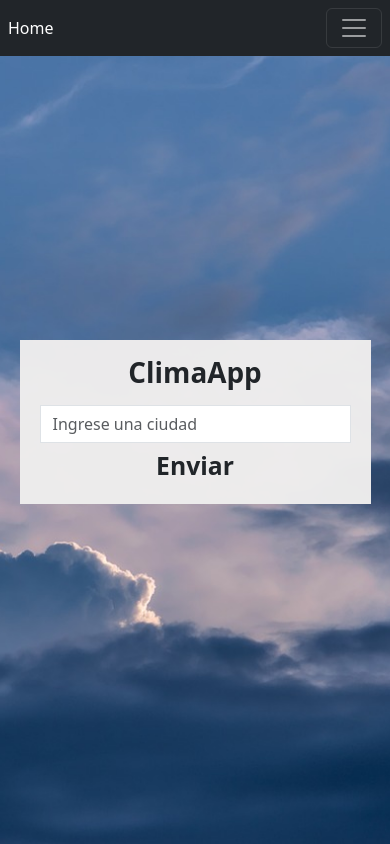
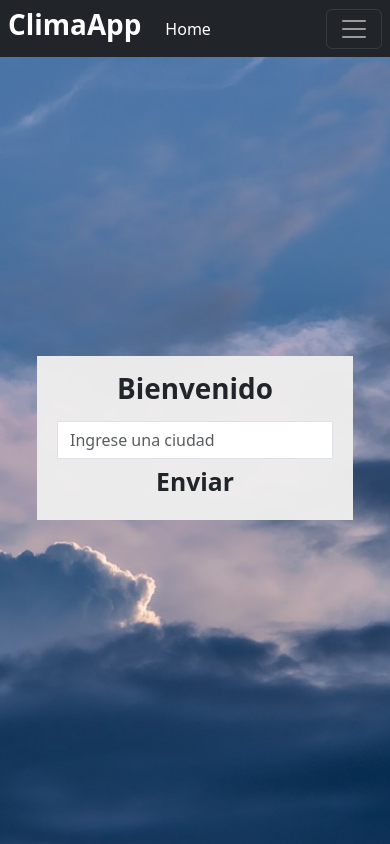
Before and after one commit to Rokralio/climaAPp, a React (Vite) app: page /climaapp/ in a window 390 px wide. Built offline with nearby package versions, Linux system fonts and the light colour scheme; no server answers; sample sign-in values are in the browser's storage.

Commit message:
estilos agregados al proyecto

```diff
--- a/src/auth/pages/LoginPage.jsx
+++ b/src/auth/pages/LoginPage.jsx
@@ -19,7 +19,6 @@ export const LoginPage = () => {
 
   const onSubmit = (event) => {
     event.preventDefault();
-    console.log({ email, password });
     dispatch( startLoginWithEmailPassword ({ email, password }) );
   };
 
--- a/src/auth/pages/styles.css
+++ b/src/auth/pages/styles.css
@@ -9,12 +9,10 @@ html, body {
   background-image: url('../../assets/images/predeterminado.jpg');
   background-size: cover;
   background-position: center;
-  width: 70%;
+  width: 100%;
   height: 100vh;
   position: absolute;
   top: 0;
-  left: 15%;
-  right: 15%;
   padding-left: 1rem;
   padding-right: 1rem;
   transition: background-image 0.5s ease-in-out;
@@ -33,11 +31,6 @@ html, body {
 }
 
 @media (max-width: 1024px) {
-  .login-background {
-    width: 70%;
-    left: 15%;
-    right: 15%;
-  }
   .login-container {
     width: 90%;
     left: 0;
@@ -46,11 +39,6 @@ html, body {
 }
 
 @media (max-width: 768px) {
-  .login-background {
-    width: 100%;
-    left: 0;
-    right: 0;
-  }
   .login-container {
     width:90%;
     left: 0;
--- a/src/climaApp/ClimaPage.jsx
+++ b/src/climaApp/ClimaPage.jsx
@@ -7,9 +7,9 @@ export function ClimaPage() {
 
   return (
     <div className="container-fluid vh-100 d-flex flex-column justify-content-center align-items-center">
-      <div className="col-12 col-md-6 d-flex flex-column align-items-center">
+      <div className="col-12 col-md-12 d-flex flex-column align-items-center">
         <GetClimaFondo descripcionClima={descripcionClima} />
-        <div className="api-container ">
+        <div className="api-container">
           <ApiClimaApp className="appQueries" setDescripcionClima={setDescripcionClima} />
         </div>
       </div>
--- a/src/climaApp/climaPage.css
+++ b/src/climaApp/climaPage.css
@@ -11,22 +11,17 @@ html, body {
   padding: 0;
 }
 
-
 .api-container {
-  flex-grow: 1;
-  position: relative;
-  z-index: 5;
-  width: 90%;
-  margin: 0 auto;
-  margin-top: 10%;
-  max-height: 80vh;
+  width: 80%;
 }
 
-.get-clima-fondo {
-  width: 100%;
-  height: 100%;
+.cuadro-main {
+  position: relative;
+  width: 90%;
+  padding-top: 3rem;
+  padding-bottom: 1rem;
   margin: 0 auto;
-  position: relative;
+  max-height: 90vh;
   overflow: auto;
 }
 
@@ -40,17 +35,12 @@ html, body {
 
 @media (max-width: 1024px) {
   .api-container {
-    width: 90%;
-    left: 0;
-    right: 0;
+    width: 80%;
   }
 }
 
 @media (max-width: 768px) {
   .api-container {
-    width:90%;
-    left: 0;
-    right: 0;
-    margin: 0;
+    width: 90%;
   }
 }
--- a/src/climaApp/componentes/ImgFondo/GetClimaFondo.css
+++ b/src/climaApp/componentes/ImgFondo/GetClimaFondo.css
@@ -1,29 +1,11 @@
 .stylFondo {
   background-size: cover;
   background-position: center;
-  width: 70%;
+  width: 100%;
   height: 100vh;
   position: absolute;
   top: 0;
-  left: 15%;
-  right: 15%;
   z-index: -1;
   overflow: auto;
   transition: background-image 0.5s ease-in-out;
 }
-
-@media (max-width: 1024px) {
-  .stylFondo {
-    width: 70%;
-    left: 15%;
-    right: 15%;
-  }
-}
-
-@media (max-width: 768px) {
-  .stylFondo {
-    width: 100%;
-    left: 0;
-    right: 0;
-  }
-}
--- a/src/climaApp/componentes/api/openweather/ApiClimaApp.jsx
+++ b/src/climaApp/componentes/api/openweather/ApiClimaApp.jsx
@@ -41,7 +41,7 @@ export const ApiClimaApp = ({ setDescripcionClima }) => {
   };
 
   return (
-    <div className="get-clima-fondo">
+    <div className="cuadro-main">
       <CityForm onFormSubmit={envForm} loading={cargando} />
       {error && (
         <p className="h5 text-center text-danger p-2 px-3 mt-1" style={{ backgroundColor: 'rgba(238, 237, 237, 0.98)', maxWidth: '100%', overflowWrap: 'break-word' }}>
--- a/src/climaApp/componentes/ui/Form/CityForm.jsx
+++ b/src/climaApp/componentes/ui/Form/CityForm.jsx
@@ -19,13 +19,11 @@ export const CityForm = ({ onFormSubmit, loading }) => {
     e.target.style.boxShadow = '0 0 0 0px #ccc';
 };
 
-const refreshPage = () => {
-  window.location.reload()
-}
+
 
   return (
     <div className="p-3 text-center" style={{ backgroundColor: 'rgba(238, 237, 237, 0.98)' }}>
-      <h1 className="fw-bold mb-3" onClick={ refreshPage } style={{cursor: 'pointer'}}>ClimaApp</h1>
+      <h1 className="fw-bold mb-3" >Bienvenido</h1>
       <form onSubmit={handleSubmit}>
         <div className="m-1">
           <input
--- a/src/climaApp/componentes/ui/navbar/Navbar.jsx
+++ b/src/climaApp/componentes/ui/navbar/Navbar.jsx
@@ -1,7 +1,7 @@
 import {  useState } from 'react';
 import { NavLink,  } from 'react-router-dom';
+import { useDispatch, useSelector } from 'react-redux';
 import { startLogout } from '../../../../store';
-import { useDispatch, useSelector } from 'react-redux';
 
 
 export const Navbar = () => {
@@ -23,9 +23,17 @@ export const Navbar = () => {
     closeNavbar();
   };
 
+  const refreshPage = () => {
+    window.location.reload()
+  }
+
   return (
     <nav className="navbar navbar-expand-lg navbar-dark bg-dark px-2 fixed-top">
       <div className="container-fluid">
+            <h1
+              className="fw-bold text-white me-4"
+              onClick={ refreshPage }
+              style={{cursor: 'pointer'}}>ClimaApp</h1>
         <ul className="navbar-nav me-auto">
           <li className="nav-item">
             <NavLink className="nav-link" to="climaapp/" end onClick={closeNavbar}>Home</NavLink>
```
